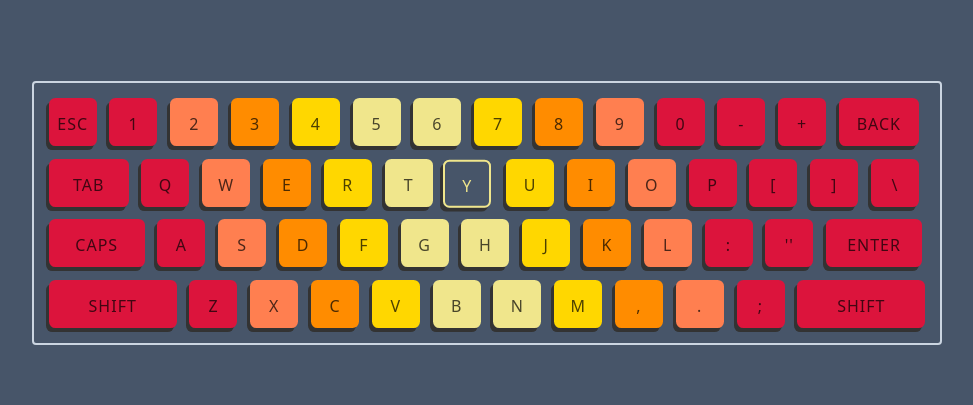
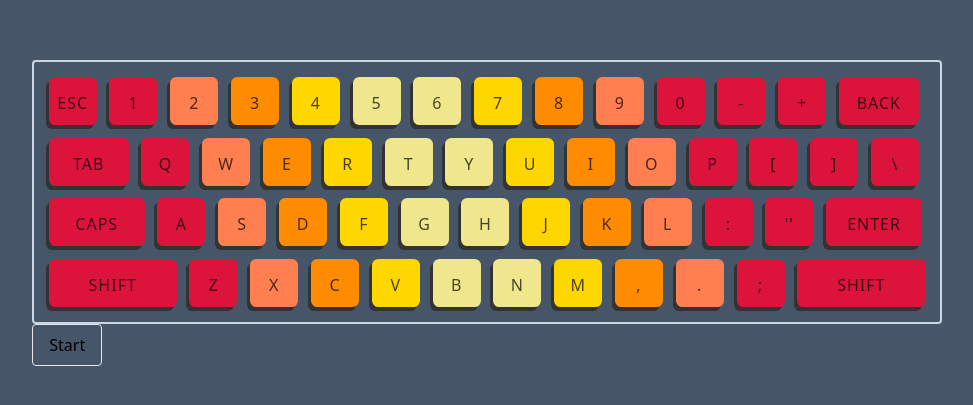
Before and after one commit to diogodeese/Key-Killer, a React (Vite) app: page / in a window 1280 px wide. Shown: the part 187-592 px from the top of the page, without its empty margins (153-1126 px from the left). Built offline with nearby package versions, Linux system fonts and the light colour scheme.

Commit message:
feat: start game function

```diff
--- a/src/components/Keyboard.tsx
+++ b/src/components/Keyboard.tsx
@@ -1,4 +1,4 @@
-import { useState, useEffect } from 'react';
+import { useEffect, useState } from 'react';
 
 const keys = [
   'A',
@@ -33,8 +33,8 @@ function getRandomNumber(min: number, max: number) {
   return Math.floor(Math.random() * (max - min)) + min;
 }
 
-function keyboard() {
 function selectRandomKey() {
+  document.querySelector('.selected')?.classList.remove('selected');
   const randomKey = keys[getRandomNumber(0, keys.length - 1)];
   const key = document.getElementById(randomKey);
 
@@ -45,9 +45,15 @@ function keyboard() {
   }
 }
 
+function keyboard() {
+  const [isPlaying, setIsPlaying] = useState(false);
+
+  function startGame() {
+    selectRandomKey();
+    setIsPlaying(true);
+  }
+
   useEffect(() => {
-    selectRandomKey();
-
     const handleKeyPress = (e: KeyboardEvent) => {
       e.preventDefault();
 
@@ -66,7 +72,6 @@ function keyboard() {
       });
 
       if (pressedKey === currentKey) {
-        currentKeyElement?.classList.remove('selected');
         selectRandomKey();
       }
     };
@@ -79,6 +84,13 @@ function keyboard() {
   }, []);
 
   return (
+    <div>
+      {isPlaying && (
+        <div>
+          <span>00:00</span>
+        </div>
+      )}
+
       <div className="flex flex-col border-slate-300 border-2 rounded p-2">
         <ul className="row-0">
           <li
@@ -357,6 +369,17 @@ function keyboard() {
           </li>
         </ul>
       </div>
+      <div>
+        <button
+          className="px-4 py-2 border rounded"
+          onClick={() => {
+            startGame();
+          }}
+        >
+          Start
+        </button>
+      </div>
+    </div>
   );
 }
 
```
Lines whose indentation alone changed are shown as unchanged.
